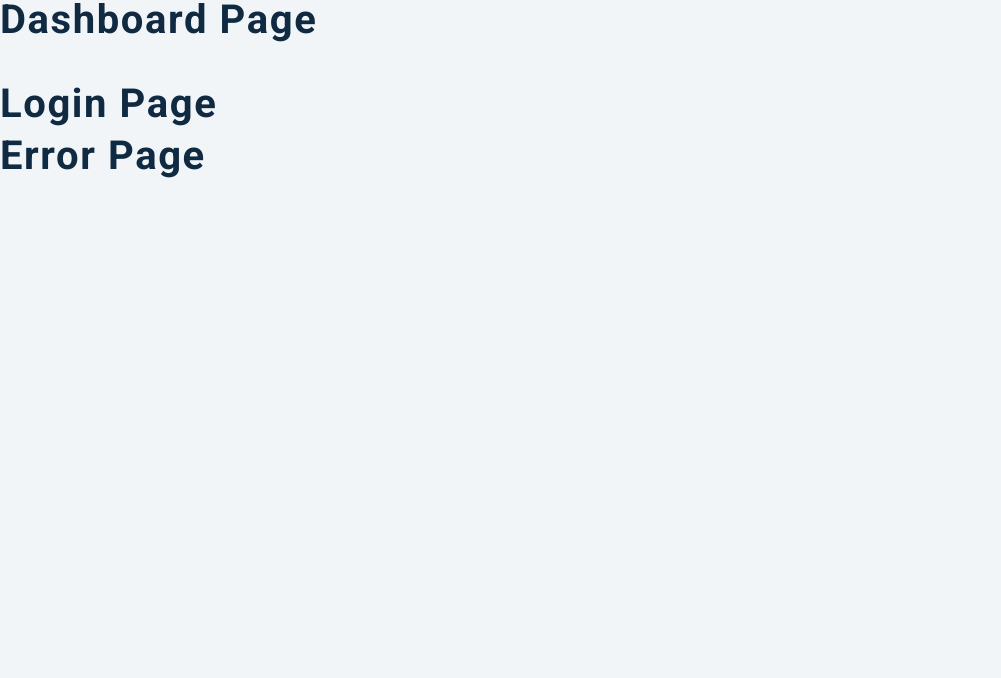
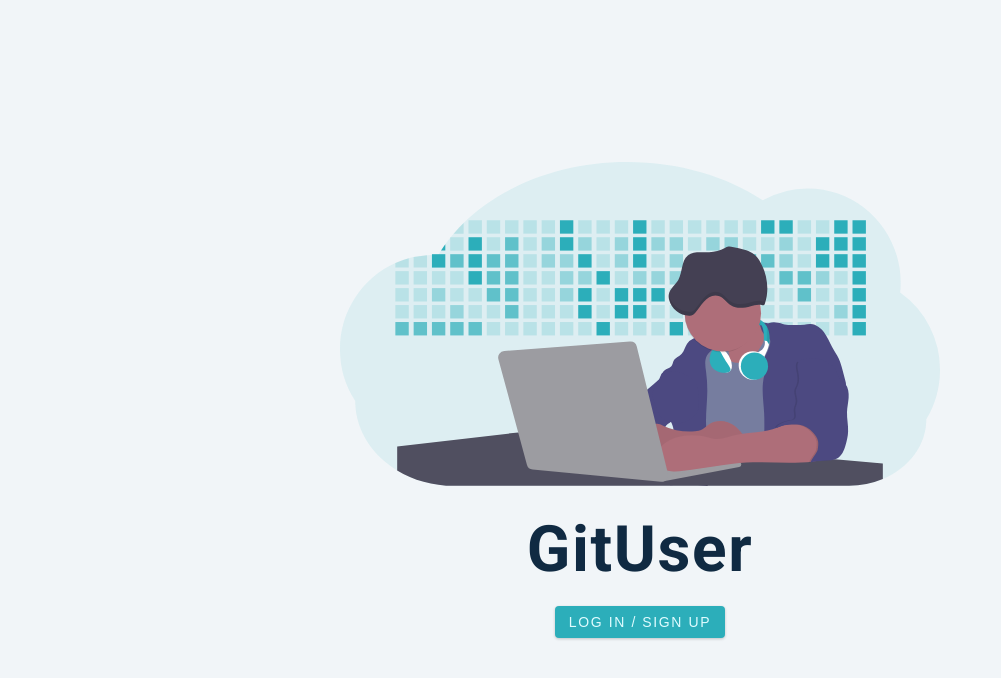
Before and after one commit to miadugas/gitadev, a React (Create React App) app: page /login in a window 1280 px wide. Shown: the top 678 px of the page, without its empty margins (0-1001 px from the left). Built offline with nearby package versions, Linux system fonts and the light colour scheme.

Commit message:
error page

```diff
--- a/src/App.js
+++ b/src/App.js
@@ -4,11 +4,21 @@ import { BrowserRouter as Router, Switch, Route } from 'react-router-dom';
 
 function App() {
   return (
-    <div>
-      <Dashboard></Dashboard>
-      <Login />
-      <Error />
-    </div>
+
+      <Router>
+        <Switch>
+          <Route path='/' exact={true}>
+            <Dashboard></Dashboard>
+          </Route>
+          <Route path='/login'>
+            <Login></Login>
+          </Route>
+          <Route path='*'>
+            <Error></Error>
+          </Route>
+        </Switch>
+      </Router>
+
   );
 }
 
--- a/src/pages/Error.js
+++ b/src/pages/Error.js
@@ -2,7 +2,17 @@ import React from 'react';
 import styled from 'styled-components';
 import { Link } from 'react-router-dom';
 const Error = () => {
-  return <h2>error page</h2>;
+  return (
+    <Wrapper>
+      <div>
+        <h1>404</h1>
+        <h3>This is not the page you are looking for.</h3>
+        <Link to='/' className='btn'>
+          back home
+        </Link>
+      </div>
+    </Wrapper>
+  );
 };
 const Wrapper = styled.section`
   min-height: 100vh;
--- a/src/pages/Login.js
+++ b/src/pages/Login.js
@@ -3,7 +3,17 @@ import { useAuth0 } from '@auth0/auth0-react';
 import styled from 'styled-components';
 import loginImg from '../images/login-img.svg';
 const Login = () => {
-  return <h2>login page</h2>;
+  return (
+    <Wrapper>
+      <div className='container'>
+        <img src={loginImg} alt='github user' />
+        <h1>GitUser</h1>
+        <button className='btn' >
+          Log In / Sign Up
+        </button>
+      </div>
+    </Wrapper>
+  );
 };
 const Wrapper = styled.section`
   min-height: 100vh;
```
